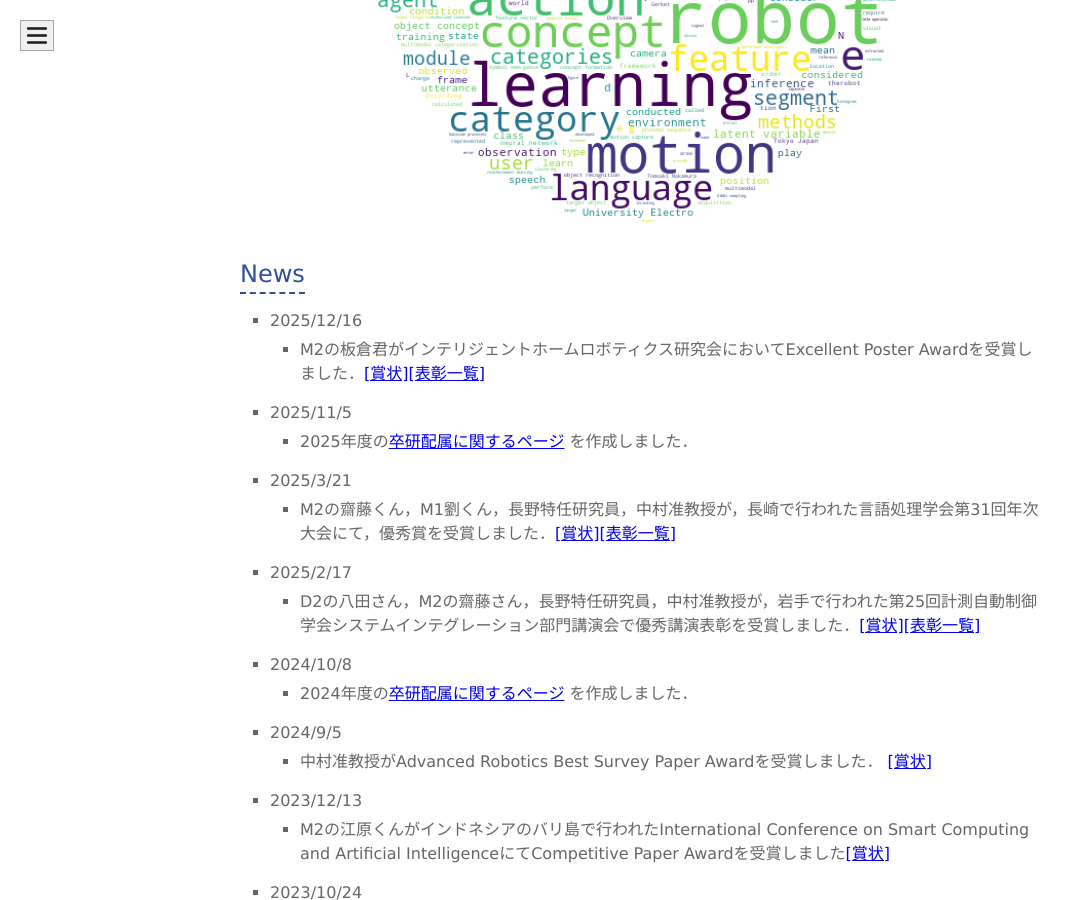
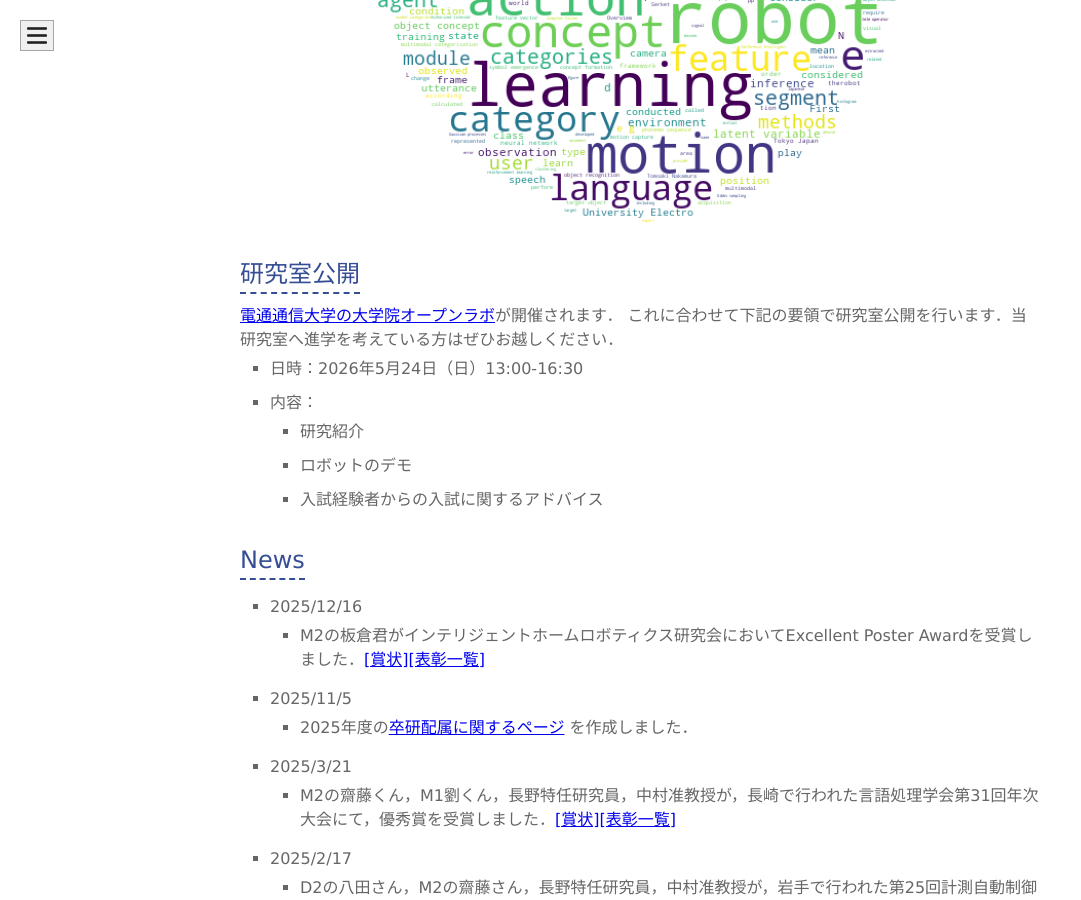
Before and after one commit to naka-lab/naka-lab.github.io, a Jekyll site: the page built from index.md, in a window 1280 px wide and 900 px high, scrolled down 1022 px. Shown: the whole window, without its empty margins (0-1081 px from the left). Built offline with Jekyll 4.4.1, drawn with Linux system fonts in a browser that asks for light colours; our own code applies the rules of GitHub Pages for plain Markdown files.

Commit message:
Update index.md

```diff
--- a/index.md
+++ b/index.md
@@ -8,6 +8,16 @@ layout: default
 キーワード：人工知能(AI)，ロボット，知能システム，学習，確率モデル，深層学習
 
 ![word cloud](word_cloud.png)
+
+## 研究室公開
+[電通通信大学の大学院オープンラボ](https://www.uec.ac.jp/education/graduate/event/openlab.html)が開催されます．
+これに合わせて下記の要領で研究室公開を行います．当研究室へ進学を考えている方はぜひお越しください．
+
+- 日時：2026年5月24日（日）13:00-16:30
+- 内容：
+  - 研究紹介
+  - ロボットのデモ
+  - 入試経験者からの入試に関するアドバイス
 
 ## News
 * 2025/12/16
```
